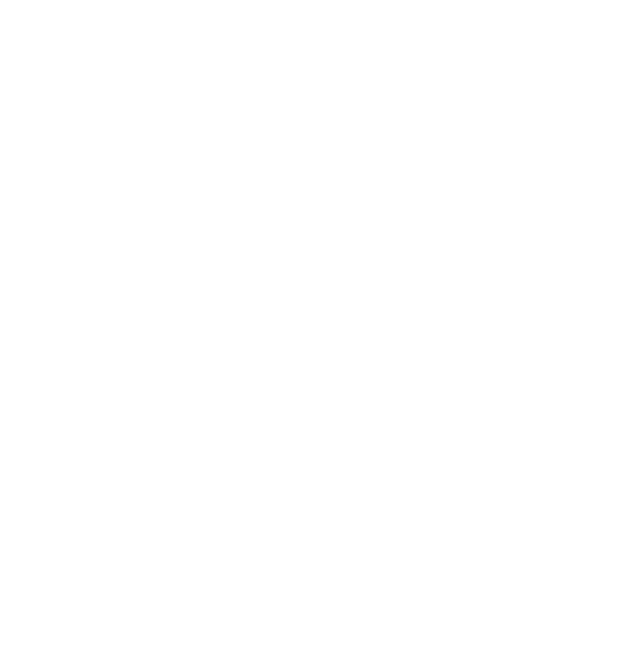
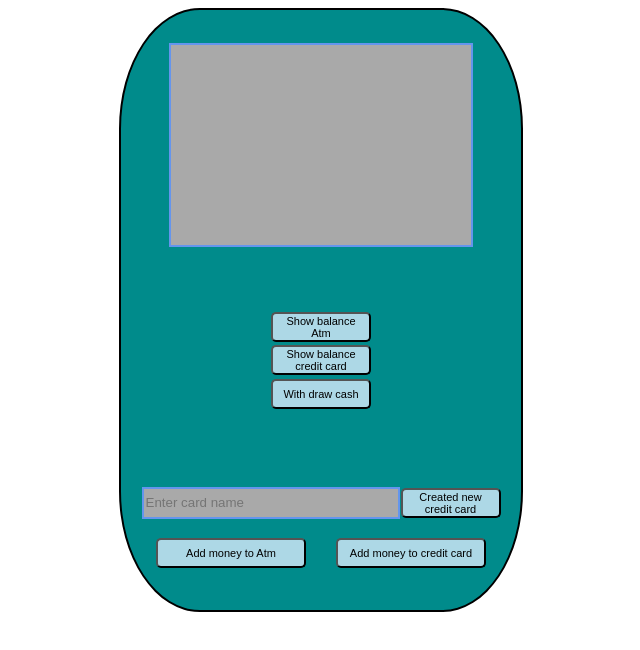
Before and after one commit to TrubetskaiaInna/Homework6, a plain HTML site: page index.html in a window 1280 px wide. Shown: the whole page, without its empty margins (319-959 px from the left). Drawn offline with Linux system fonts and the light colour scheme.

Commit message:
created layout atm

```diff
--- a/index.html
+++ b/index.html
@@ -8,6 +8,20 @@
   <link href="./styles.css" rel="stylesheet">
 </head>
 <body>
+<div id="atmWrapper">
+  <div id="screen"></div>
+  <div id="buttonWrapper">
+    <button id="showBalanceAtm">Show balance Atm</button>
+    <button id="showBalanceCard">Show balance credit card</button>
+    <button id="withdrawCash">With draw cash</button>
+  </div>
+  <div id="createdCardWrapper">
+    <input type="text" id="cardName" placeholder="Enter card name">
+    <button id="createdCard">Created new credit card</button>
+    <button class="button" id="aadMoneyAtm">Add money to Atm</button>
+    <button class="button" id="aadMoneyCard">Add money to credit card</button>
+  </div>
+</div>
 <script src="./index.js"></script>
 </body>
 </html>
--- a/styles.css
+++ b/styles.css
@@ -0,0 +1,77 @@
+body {
+  display: flex;
+  justify-content: center;
+}
+
+#atmWrapper {
+  display: flex;
+  flex-wrap: wrap;
+  justify-content: center;
+  align-items: center;
+  width: 400px;
+  height: 600px;
+  border: 2px solid black;
+  border-radius: 20%;
+  background-color: darkcyan;
+}
+
+#screen {
+  width: 300px;
+  height: 200px;
+  background-color: darkgray;
+  color: white;
+  border: 2px solid cornflowerblue;
+}
+
+#createdCardWrapper{
+  display: flex;
+  justify-content: space-around;
+  align-items: center;
+  flex-wrap: wrap;
+  width: 360px;
+  height: 100px;
+}
+
+#cardName{
+  width: 250px;
+  height: 26px;
+  background-color: darkgray;
+  outline: none;
+  color: lavender;
+  border: 2px solid cornflowerblue;
+}
+
+#createdCard{
+  width: 100px;
+  height: 30px;
+  font-size: 11px;
+  border-radius: 5px;
+  background-color: lightblue;
+  outline: none;
+}
+
+#buttonWrapper{
+  display: flex;
+  flex-wrap: wrap;
+  justify-content: space-around;
+  width: 100px;
+  height: 100px;
+}
+
+#showBalanceAtm,#showBalanceCard,#withdrawCash{
+  width: 100px;
+  height: 30px;
+  font-size: 11px;
+  border-radius: 5px;
+  background-color: lightblue;
+  outline: none;
+}
+
+.button {
+  width: 150px;
+  height: 30px;
+  font-size: 11px;
+  border-radius: 5px;
+  background-color: lightblue;
+  outline: none;
+}
```
